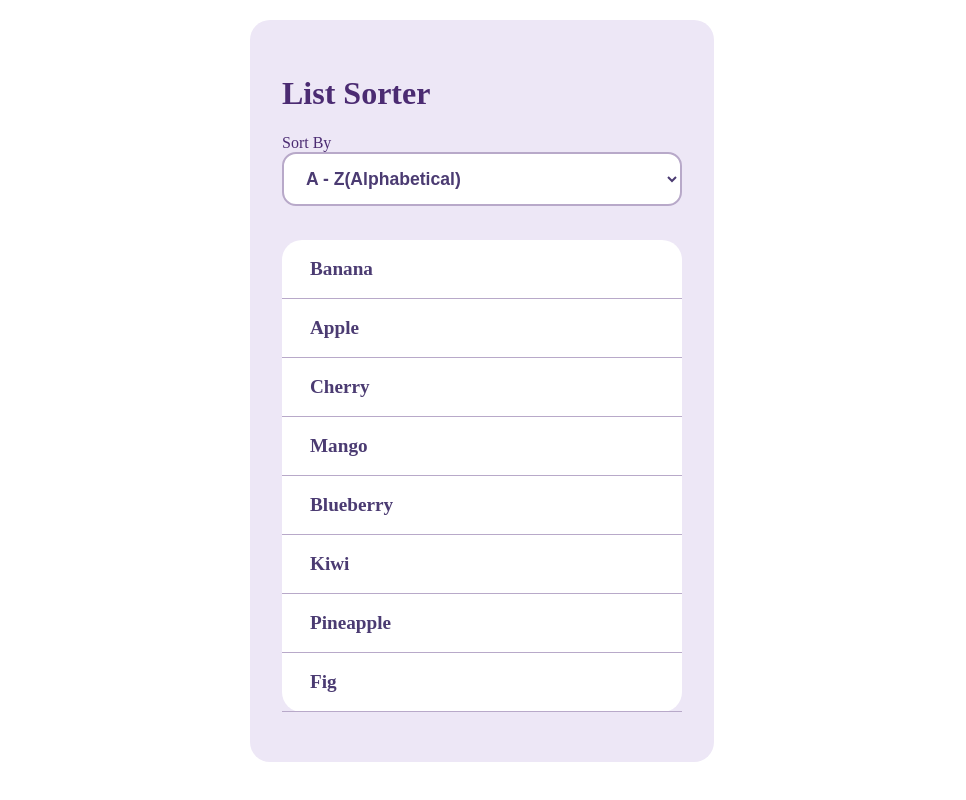
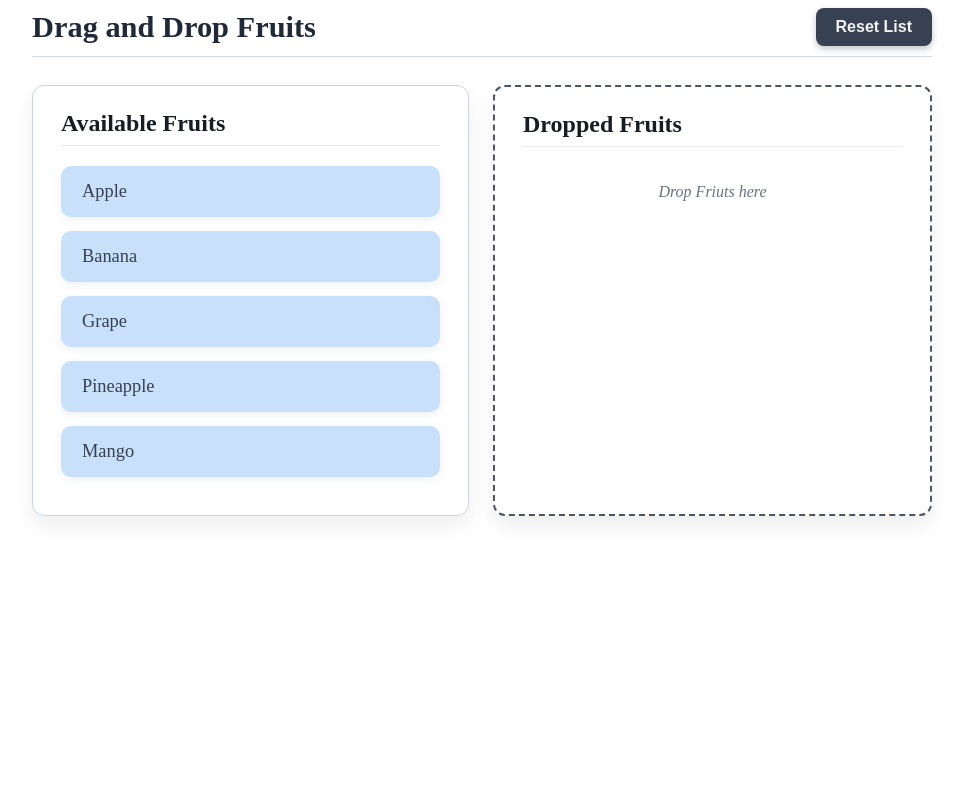
Before and after one commit to Bhupesh-aher/Frontend-machine-coding-round, a React (Vite) app: page / in a window 1280 px wide. Shown: the whole page, without its empty margins (158-1124 px from the left). Built offline with nearby package versions, Linux system fonts and the light colour scheme.

Commit message:
Drag and Drop

```diff
--- a/src/App.jsx
+++ b/src/App.jsx
@@ -1,13 +1,13 @@
 import { useEffect, useState } from 'react';
 import './index.css';
 import { BrowserRouter } from 'react-router-dom';
-import ListSorter from './List Sorter/ListSorter';
+import DragDrop from './Drag and Drop/DragDrop';
 
 
 function App() {
     return (
       <div>
-        <ListSorter/>
+        <DragDrop/>
       </div>
     )
 }
--- /dev/null
+++ b/src/Drag and Drop/DragDrop.jsx
@@ -0,0 +1,116 @@
+import React, { useCallback, useState } from 'react'
+import "./style.css"
+
+const initialAvailable = [
+    {id: "1", name: "Apple"},
+    {id: "2", name: "Banana"},
+    {id: "3", name: "Grape"},
+    {id: "4", name: "Pineapple"},
+    {id: "5", name: "Mango"},
+]
+
+const DragDrop = () => {
+    const [available, setAvailable] = useState(initialAvailable);
+    const [dropped, setDropped] = useState([]);
+
+
+    const [draggedItem, setDraggedItem] = useState(null);
+    const [draggedFrom, setDraggedFrom] = useState(null);
+
+    const resetLists = () => {
+        setAvailable(initialAvailable);
+        setDropped([]);
+        setDraggedItem(null);
+        setDraggedFrom(null);
+    }
+
+    const reorder = (list, startIndex, endIndex) => {
+        const result = [...list];
+        const [removed] = result.splice(startIndex, 1);
+        result.splice(endIndex, 0, removed);
+        return result;
+    }
+    const renderItem = (item, from) => {
+        return (
+            <div key={item.id}
+            data-id={item.id}
+            draggable
+            onDragStart={() => handleDragStart(item, from)}
+            className='item'>
+            {item.name}
+        </div>
+        )
+    };
+
+    const handleDragStart = useCallback((item , from) => {
+        setDraggedItem(item);
+        setDraggedFrom(from);
+    }, [])
+
+    const allowDrop = (e) => {
+        e.preventDefault();
+    }
+
+    const handleDrop = useCallback((to, e) => {
+        e.preventDefault();
+        if(!draggedItem) return;
+
+        if(draggedFrom === to){
+            const list = to === "available" ? available : dropped;
+            const draggedIndex = list.findIndex((i) => i.id === draggedItem.id);
+
+            const dropTargetId = e.target.getAttribute("data-id");
+            const dropIndex = list.findIndex((i) => i.id === dropTargetId);
+
+            if(dropIndex === -1) return;
+
+            if(draggedIndex !== dropIndex){
+                const reordered = reorder(list, draggedIndex, dropIndex);
+                if(to === "available") setAvailable(reordered);
+                else setDropped(reordered);
+            }
+        } else {
+            if(draggedFrom === "available"){
+                setAvailable((prev) => prev.filter((i) => i.id !== draggedItem.id));
+                setDropped((prev) => [...prev, draggedItem]);
+            }
+            else {
+                setDropped((prev) => prev.filter((i) => i.id !== draggedItem.id));
+                setAvailable((prev) => [...prev, draggedItem]);
+            }
+        }
+        setDraggedItem(null);
+        setDraggedFrom(null);
+    }, [draggedItem, draggedFrom, available, dropped])
+
+    return (
+        <div className='app-wrapper'>
+           <header>
+                <h1>Drag and Drop Fruits</h1>
+                <button onClick={resetLists} className='reset-btn' data-testid = "reset-button">Reset List</button>
+           </header>
+
+            <div className='container'>
+
+                <div className='column' onDrop={(e) => handleDrop("available", e)} onDragOver={allowDrop}>
+                    <h2>Available Fruits</h2>
+                    {available.length === 0 && (
+                        <p className='empty'>No Friuts here</p>
+                    )}
+                    {available.map((item) => renderItem(item, "available"))}
+                </div>
+
+
+                <div className='column drop-zone' onDrop={(e) => handleDrop("dropped", e)} onDragOver={allowDrop}>
+                    <h2>Dropped Fruits</h2>
+                    {dropped.length === 0 && (
+                        <p className='empty'>Drop Friuts here</p>
+                    )}
+                    {dropped.map((item) => renderItem(item, "dropped"))}
+                 </div>
+            </div>
+        </div>
+    )
+}
+
+export default DragDrop
--- /dev/null
+++ b/src/Drag and Drop/style.css
@@ -0,0 +1,102 @@
+.app-wrapper {
+  max-width: 900px;
+  margin: 0 auto;
+}
+
+header {
+  display: flex;
+  justify-content: space-between;
+  align-items: center;
+  margin-bottom: 28px;
+  border-bottom: 1px solid #d1d9e6;
+  padding-bottom: 10px;
+}
+
+h1 {
+  font-weight: 700;
+  font-size: 1.9rem;
+  color: #1f2937;
+  margin: 0;
+}
+
+.reset-btn {
+  background-color: #374151;
+  color: #f3f4f6;
+  border: none;
+  padding: 10px 20px;
+  border-radius: 8px;
+  font-weight: 600;
+  font-size: 1rem;
+  cursor: pointer;
+  box-shadow: 0 3px 6px rgb(55 65 81 / 0.3);
+  transition: background-color 0.3s ease, box-shadow 0.3s ease;
+  user-select: none;
+}
+
+.reset-btn:hover {
+  background-color: #1f2937;
+  box-shadow: 0 6px 12px rgb(31 41 55 / 0.5);
+}
+
+.container {
+  display: flex;
+  justify-content: space-between;
+  gap: 24px;
+}
+
+.column {
+  background: #ffffff;
+  padding: 24px 28px;
+  width: 48%;
+  min-height: 360px;
+  border-radius: 12px;
+  box-shadow: 0 10px 20px rgb(0 0 0 / 0.07);
+  border: 1px solid #cbd5e1;
+  transition: border-color 0.3s ease;
+}
+
+.column.drop-zone {
+  border: 2px dashed #4b5563;
+}
+
+.column:hover {
+  border-color: #4b5563;
+}
+
+h2 {
+  margin-top: 0;
+  font-weight: 600;
+  font-size: 1.5rem;
+  color: #181c23;
+  border-bottom: 1px solid #e5e7eb;
+  padding-bottom: 8px;
+}
+
+.item {
+  background: #c8e0f9;
+  margin: 14px 0;
+  padding: 14px 20px;
+  border-radius: 10px;
+  cursor: grab;
+  user-select: none;
+  font-size: 1.15rem;
+  color: #374151;
+  box-shadow: 0 3px 8px rgb(100 116 139 / 0.1);
+  transition: background-color 0.25s ease, box-shadow 0.25s ease;
+  border: 1px solid transparent;
+}
+
+.item:active {
+  cursor: grabbing;
+  background-color: #e5e7eb;
+  box-shadow: 0 8px 16px rgb(100 116 139 / 0.2);
+  border-color: #9ca3af;
+}
+
+.empty {
+  color: #6b7280;
+  font-style: italic;
+  margin-top: 36px;
+  font-size: 1rem;
+  text-align: center;
+}
```
